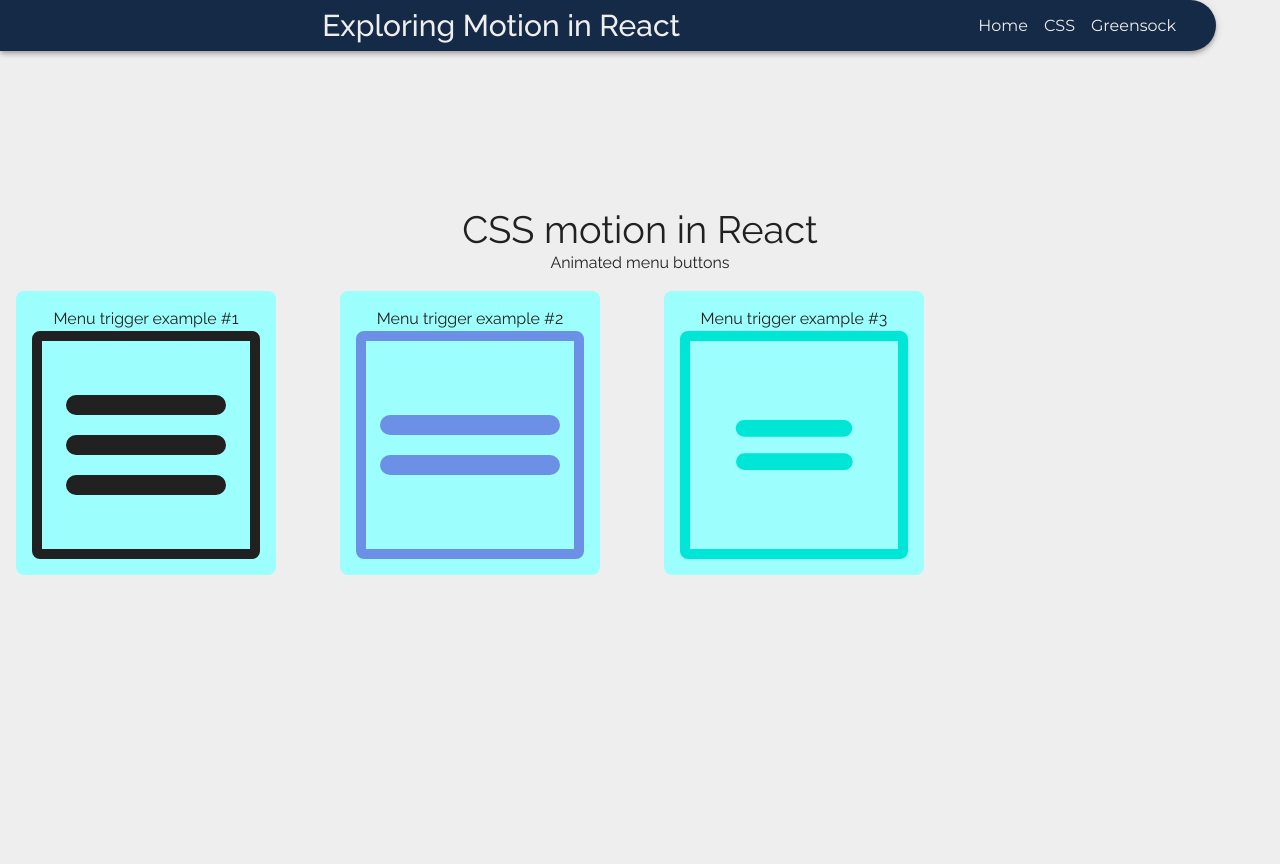
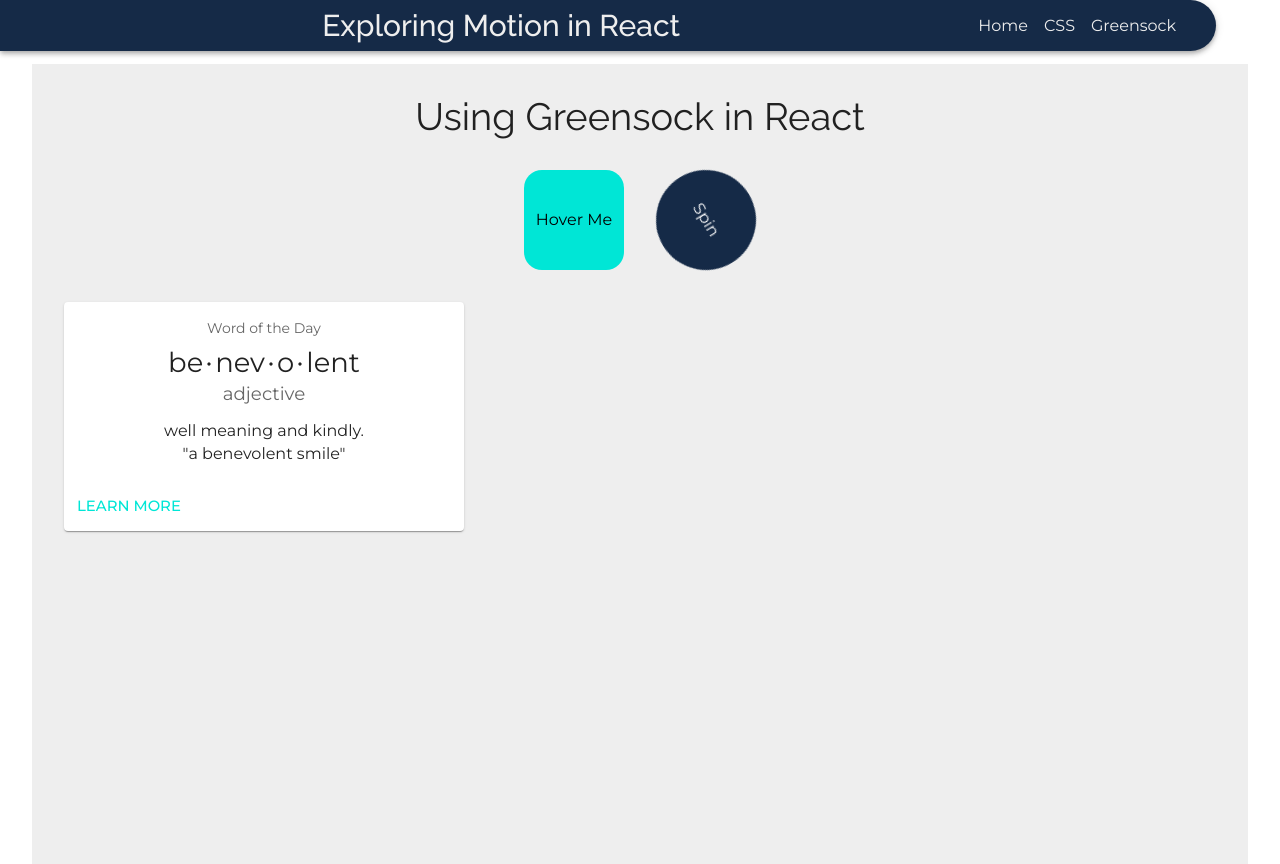
Before and after one commit to waynestedman/react-motion, a React (Vite) app: page /gsap in a window 1280 px wide. Before the commit the page ends 800 px from the top, so only its background shows below. Built offline with nearby package versions, Linux system fonts and the light colour scheme.

Commit message:
build: simple gsap examples; start card example

```diff
--- a/src/App.jsx
+++ b/src/App.jsx
@@ -1,5 +1,5 @@
 import React from 'react';
-import { useState } from 'react';
+// import { useState } from 'react';
 import { ThemeProvider } from '@mui/material/styles';
 // import { Routes, Route } from 'react-router-dom';
 
@@ -8,14 +8,15 @@
 import AppHeader from  './AppHeader.jsx';
 // import Home from './Home.jsx';
 import CssExamples from './CssExamples.jsx';
-// import GsapExamples from './GsapExamples.jsx';
+import GsapExamples from './GsapExamples.jsx';
 
 function App() {
   return (
     <div className="App">
       <ThemeProvider theme={theme}>
         <AppHeader />
-        <CssExamples />
+        {/* <CssExamples /> */}
+        <GsapExamples />
         {/* <Routes>
           <Route path="/" element={ <Home />} />
           <Route path="/css" element={ <CssExamples />} />
--- a/src/CssExamples.jsx
+++ b/src/CssExamples.jsx
@@ -1,47 +1,31 @@
 import React from "react";
+import HambugerOne from "./components/HamburgerOne";
 
 function CssExamples() {
 
-  function clickUpdate() {
-    const buttons = document.querySelectorAll("button");
+  // function clickUpdate() {
+  //   const buttons = document.querySelectorAll("button");
 
-    buttons.forEach((button) => {
-        const currentState = button.getAttribute("data-state");
+  //   buttons.forEach((button) => {
+  //       const currentState = button.getAttribute("data-state");
 
-        if (!currentState || currentState === "closed") {
-          button.setAttribute("data-state", "opened");
-          button.setAttribute("aria-expanded", "true");
-        } else {
-          button.setAttribute("data-state", "closed");
-          button.setAttribute("aria-expanded", "false");
-        }
-    });
-  };
+  //       if (!currentState || currentState === "closed") {
+  //         button.setAttribute("data-state", "opened");
+  //         button.setAttribute("aria-expanded", "true");
+  //       } else {
+  //         button.setAttribute("data-state", "closed");
+  //         button.setAttribute("aria-expanded", "false");
+  //       }
+  //   });
+  // };
 
   return (
     <div className="cssMotionExamples">
       <h1>CSS motion in React</h1>
       <h2>Animated menu buttons</h2>
       <div className="examples">
-        <div className="menuTrigger">
-          <h2>Menu trigger example #1</h2>
-          <button onClick={clickUpdate} className="button1" aria-controls="primary-navigation" aria-expanded="false">
-            <svg fill="var(--button-color)" className="hamburger" viewBox="0 0 100 100" width="200">
-              <rect className="line top"
-                width="80" height="10"
-                x="10" y="25" rx="5">
-              </rect>
-              <rect className="line middle"
-                width="80" height="10"
-                x="10" y="45" rx="5">
-              </rect>
-              <rect className="line bottom"
-                width="80" height="10"
-                x="10" y="65" rx="5">
-              </rect>
-            </svg>
-          </button>
-        </div>
+        <HambugerOne />
+
         <div className="menuTrigger">
           <h2>Menu trigger example #2</h2>
           <button className="button2" aria-controls="primary-navigation" aria-expanded="false">
--- a/src/GsapExamples.jsx
+++ b/src/GsapExamples.jsx
@@ -1,9 +1,20 @@
 import React from "react";
+const { useEffect, useState, useRef, useLayoutEffect } = React;
+import { gsap } from "gsap";
+
+import SimpleGSAP from "./components/SimpleGSAP";
+import SampleCard from './components/SampleCard';
+
 
 function GsapMotion() {
+
   return (
-    <div>
-      <h1>Greensock in React</h1>
+    <div id="gsapRoot">
+      <h1>Using Greensock in React</h1>
+      <SimpleGSAP />
+      <section id="gsaspOne">
+        <SampleCard />
+      </section>
     </div>
 )};
 
--- /dev/null
+++ b/src/components/HamburgerOne.jsx
@@ -0,0 +1,37 @@
+function HambugerOne() {
+
+  function clickUpdate(e) {
+    // const burger = e.currentTarget.title;
+    let currentState = e.currentTarget.title;
+console.log(currentState);
+    if (!currentState || currentState === "closed") {
+      currentState.setAttribute("title", "true");
+    } else {
+      currentState.setAttribute("title", "false");
+    }
+  };
+
+  return (
+    <div className="menuTrigger">
+      <h2>Menu trigger example #1</h2>
+      <button onClick={clickUpdate} className="button1" title={"foo"} aria-controls="primary-navigation" aria-expanded="false" datastate="closed">
+        <svg fill="var(--button-color)" className="hamburger" viewBox="0 0 100 100" width="200">
+          <rect className="line top"
+            width="80" height="10"
+            x="10" y="25" rx="5">
+          </rect>
+          <rect className="line middle"
+            width="80" height="10"
+            x="10" y="45" rx="5">
+          </rect>
+          <rect className="line bottom"
+            width="80" height="10"
+            x="10" y="65" rx="5">
+          </rect>
+        </svg>
+      </button>
+    </div>
+  )
+};
+
+export default HambugerOne;
--- a/src/SampleCard.jsx
+++ b/src/components/SampleCard.jsx
@@ -15,9 +15,9 @@
   </Box>
 );
 
-export default function BasicCard() {
+function SampleCard() {
   return (
-    <Card sx={{ minWidth: 275 }}>
+    <Card sx={{ minWidth: 275, maxWidth: 400 }}>
       <CardContent>
         <Typography sx={{ fontSize: 14 }} color="text.secondary" gutterBottom>
           Word of the Day
@@ -34,9 +34,11 @@
           {'"a benevolent smile"'}
         </Typography>
       </CardContent>
-      {/* <CardActions>
+      <CardActions>
         <Button size="small">Learn More</Button>
-      </CardActions> */}
+      </CardActions>
     </Card>
   );
 }
+
+export default SampleCard
--- /dev/null
+++ b/src/components/SimpleGSAP.jsx
@@ -0,0 +1,36 @@
+import React from "react";
+const { useEffect, useState, useRef, useLayoutEffect } = React;
+import { gsap } from "gsap";
+
+function SimpleGSAP() {
+  const onEnter = ({ currentTarget }) => {
+    gsap.to(currentTarget, { backgroundColor: "#6c90e6", color: "#FFFFFF", scale: 1.3, duration: 0.65, ease: "sine.inOut"});
+  };
+
+  const onLeave = ({ currentTarget }) => {
+    gsap.to(currentTarget, { backgroundColor: "#00e6d6", color: "#000000", scale: 1 });
+  };
+
+  const circleRef = useRef();
+
+  useLayoutEffect(() => {
+    // console.log(circleRef) // { current: div.box.circle }
+
+    gsap.to(circleRef.current, {
+      rotation: "+=360",
+      duration: 2,
+      repeat: -1,
+      ease: "back.in(1.7)",
+    });
+  });
+
+  return (
+    <div className="gsapSimple">
+      <div className="box" onMouseEnter={onEnter} onMouseLeave={onLeave}>
+        Hover Me
+      </div>
+      <div className="box circle" ref={circleRef}>Spin</div>
+    </div>
+)};
+
+export default SimpleGSAP;
--- a/src/styles/_appheader.scss
+++ b/src/styles/_appheader.scss
@@ -1,4 +1,18 @@
+.appHeader {
+  display: block;
+  // margin-bottom: 1rem;
+}
+
 header .navBar {
   // position: 'sticky',
   color: lightcoral;
 }
+
+.navitem {
+  padding: 0.5rem;
+  color: var(--gray02) !important;
+
+  :hover {
+    color: var(--teal02) !important;
+  }
+}
--- a/src/styles/global.scss
+++ b/src/styles/_global.scss
@@ -3,9 +3,8 @@
   font-size: var(--body);
   line-height: 24px;
   font-weight: var(--regular);
-
   color: var(--gray03);
-  background-color: var(--gray02);
+  background-color: #fff;
 
   font-synthesis: none;
   text-rendering: optimizeLegibility;
@@ -24,14 +23,6 @@
   }
 }
 
-body {
-  margin: 0;
-  display: flex;
-  place-items: center;
-  min-width: 320px;
-  text-align: center;
-}
-
 h1,
 h2,
 h3,
@@ -44,6 +35,8 @@
 h1 {
   font-size: var(--h1);
   line-height: 1.1;
+  text-align: center;
+  margin-bottom: 2rem;
 }
 
 button {
@@ -66,29 +59,3 @@
     outline: 4px auto -webkit-focus-ring-color;
   }
 }
-
-.navitem {
-  padding: 0.5rem;
-  color: var(--gray02) !important;
-
-  :hover {
-    color: var(--teal02) !important;
-  }
-}
-
-// @media (prefers-color-scheme: light) {
-//   :root {
-//     color: #213547;
-//     background-color: #ffffff;
-//   }
-//   a:hover {
-//     color: #747bff;
-//   }
-//   button {
-//     background-color: #f9f9f9;
-//   }
-// }
-
-.logo {
-  display: inline-block;
-}
--- /dev/null
+++ b/src/styles/_gsapexamples.scss
@@ -0,0 +1,32 @@
+#gsapRoot {
+  display: block;
+  margin: 4rem 2rem 0 2rem;
+  padding: 2rem;
+  background-color: var(--gray02);
+  width: 95%;
+  min-height: 100vh;
+}
+
+.gsapSimple {
+  display: flex;
+  justify-content: center;
+  align-items: center;
+  margin-bottom: 2rem;
+
+  .box {
+    display: flex;
+    justify-content: center;
+    align-items: center;
+    width: 100px;
+    height: 100px;
+    border-radius: var(--radius03);
+    background-color: var(--teal01);
+    color: black;
+  }
+  .circle {
+    border-radius: var(--radius02);
+    background-color: var(--indigo01);
+    color: white;
+    margin-left: 2rem;
+  }
+}
--- a/src/styles/_reset.scss
+++ b/src/styles/_reset.scss
@@ -13,6 +13,8 @@
 }
 
 body {
+  text-align: center;
+  min-width: 320px;
   min-height: 100vh;
 }
 
--- a/src/styles/index.scss
+++ b/src/styles/index.scss
@@ -1,5 +1,6 @@
 @use '../theme/tokens.css';
 @use  './_reset.scss';
-@use './global.scss';
-// @use './appheader.scss';
+@use './_global.scss';
+@use './appheader.scss';
 @use './css-examples';
+@use './gsapexamples';
```
Also changed, not shown: _notes/palette-material-design.png (added), _notes/tokens-ref.png (added).
